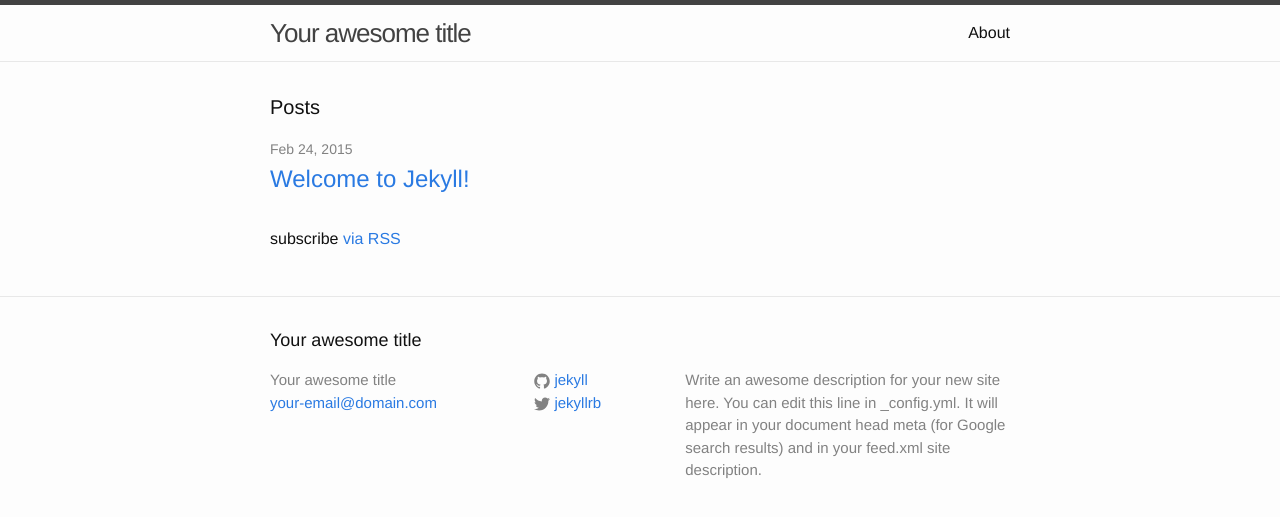
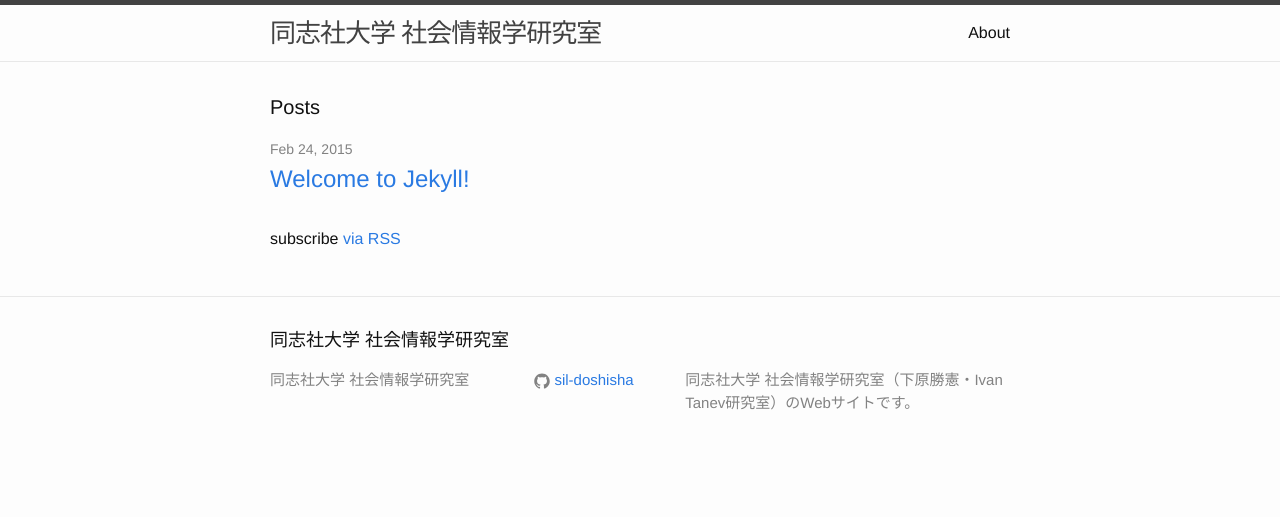
Before and after one commit to sil-doshisha/sil-doshisha.github.io, a Jekyll site: the page built from index.html, in a window 1280 px wide. Shown: the top 517 px of the page. Built offline with Jekyll 4.4.1, drawn with Linux system fonts in a browser that asks for light colours.

Commit message:
Update _config.yml

```diff
--- a/_config.yml
+++ b/_config.yml
@@ -1,14 +1,10 @@
 # Site settings
-title: Your awesome title
-email: your-email@domain.com
-description: > # this means to ignore newlines until "baseurl:"
-  Write an awesome description for your new site here. You can edit this
-  line in _config.yml. It will appear in your document head meta (for
-  Google search results) and in your feed.xml site description.
+title: 同志社大学 社会情報学研究室
+email:
+description: 同志社大学 社会情報学研究室（下原勝憲・Ivan Tanev研究室）のWebサイトです。
 baseurl: "" # the subpath of your site, e.g. /blog/
-url: "http://yourdomain.com" # the base hostname & protocol for your site
-twitter_username: jekyllrb
-github_username:  jekyll
+url: "http://sil.doshisha.ac.jp" # the base hostname & protocol for your site
+github_username:  sil-doshisha
 
 # Build settings
 markdown: kramdown
```
